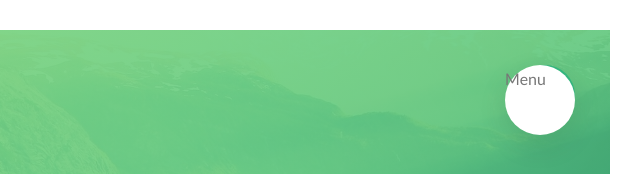
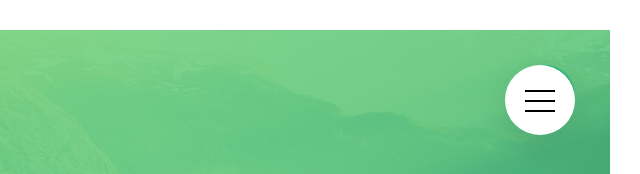
Before and after one commit to Heet1996/Natour, a website: page index.html in a window 1280 px wide. Shown: the top 174 px of the page, 640-1280 px from the left. Drawn offline with Linux system fonts and the light colour scheme.

Commit message:
Added Navigation button

```diff
--- a/index.html
+++ b/index.html
@@ -18,7 +18,10 @@
 <body>
     <div class="navigation">
         <input type="checkbox" class="navigation__checkbox" id="navigation__toggle">
-        <label for="navigation__toggle" class="navigation__button">Menu</label>
+
+        <label for="navigation__toggle" class="navigation__button">
+            <span class="navigation__icon">&nbsp;</span>
+        </label>
         <div class="navigation__background">&nbsp;</div>
         <nav class="navigation__nav">
             <ul class="navigation__list">
--- a/sass/layout/_navigation.scss
+++ b/sass/layout/_navigation.scss
@@ -15,6 +15,8 @@
         right:6.5rem;
         z-index: 2000;
         box-shadow: 0 1rem 3rem rgba($color-black, .1);
+        text-align: center;
+        cursor: pointer;
     }
     &__background
     {
@@ -86,4 +88,51 @@
         width:100%;
         opacity: 1;
     }
+    &__icon
+    {   position: relative;
+        margin-top:3.5rem;
+        &,
+        &::before,
+        &::after{
+            width:3rem;
+            height:2px;
+            background-color:#000;
+            display: inline-block;
+
+
+        }
+        &::before,
+        &::after{
+           content: "";
+           position: absolute;
+           left:0;
+           transition: all .2s;
+        }
+        &::before
+        {
+            top:1rem;
+        }
+        &::after
+        {
+            top:-1rem;
+        }
+
+    }
+    &__button:hover &__icon:before{
+        top:0.8rem;
+    }
+    &__button:hover &__icon:after{
+        top:-0.8rem;
+    }
+    &__checkbox:checked + &__button &__icon {
+        background-color: transparent;
+        &::before{
+            transform: rotate(-135deg);
+            top:0;
+        }
+        &::after{
+            transform: rotate(135deg);
+            top:0;
+        }
 }
+}
```
Also changed, not shown: css/style.css.
